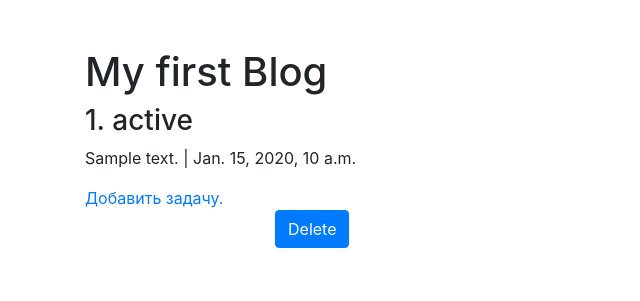
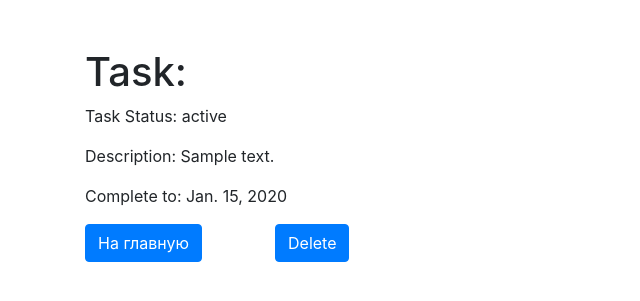
Before and after one commit to Illarionov81/python_group_5_homework_45_Alexander_Illarionov, a Django app: template source/webapp/templates/task.html in a window 1280 px wide. Shown: the top 301 px of the page, without its empty margins (0-640 px from the left). Run offline with Django 3.2, Linux system fonts and the light colour scheme; tables that the repository leaves empty hold one stand-in row (values such as "Sample post"); the template is opened without the code that fills it: values that come from a table or form of the project are taken from there, most other values are stand-ins (such as "Sample title", 1, 10 or a date in 2020); some libraries are stand-ins or nearby versions.

Commit message:
добавлена функция вывода отдельной задачи - task_view, task.html

```diff
--- a/source/main/urls.py
+++ b/source/main/urls.py
@@ -20,5 +20,5 @@ from webapp.views import task_list, task_view
 urlpatterns = [
     path('admin/', admin.site.urls),
     path('', task_list),
-    path('task/add/', task_view),
+    path('task/', task_view),
 ]
--- a/source/webapp/templates/task.html
+++ b/source/webapp/templates/task.html
@@ -10,22 +10,21 @@
 </head>
 <body>
 <div class="container mt-sm-5">
-        <h1>My first Blog</h1>
-    {% for to_do in to_do_list %}
-        <h3>{{ to_do.pk }}. {{ to_do.status }}</h3>
-        <p>{{ to_do.description }} | {{ to_do.completion_time }}</p>
-    {% endfor %}
-    <a href="/to_do/add/">Добавить задачу.</a>
+    <h1>Task:</h1>
+    <p>Task Status: {{ task.status }}</p>
+    <p>Description: {{ task.description }}</p>
+    <p>Complete to: {{ task.completion_time }}</p>
     <form action="/" method="post">
         {% csrf_token %}
         <div class="form-group row padding">
-                <div class="col-sm-2 col-form-label"></div>
+            <div class="col-sm-2">
+                <a href="/"><button type="submit"  class="btn btn-primary">На главную</button></a>
+            </div>
             <div class="col-sm-2">
                 <button type="submit"  class="btn btn-primary">Delete</button>
             </div>
         </div>
     </form>
-        <p><h3></h3></p>
 </div>
 
     <script src="https://code.jquery.com/jquery-3.4.1.slim.min.js" integrity="sha384-J6qa4849blE2+poT4WnyKhv5vZF5SrPo0iEjwBvKU7imGFAV0wwj1yYfoRSJoZ+n" crossorigin="anonymous"></script>
--- a/source/webapp/views.py
+++ b/source/webapp/views.py
@@ -13,4 +13,4 @@ def task_view(request):
     task_id = request.GET.get('pk')
     task = To_Do_list.objects.get(pk=task_id)
     context = {'task': task}
-    return render(request, 'task.html', context)
+    return render(request, "task.html", context)
```
Also changed, not shown: source/webapp/templates/index_to_do.html (+7 -16 lines). Lines whose indentation alone changed are shown as unchanged.
